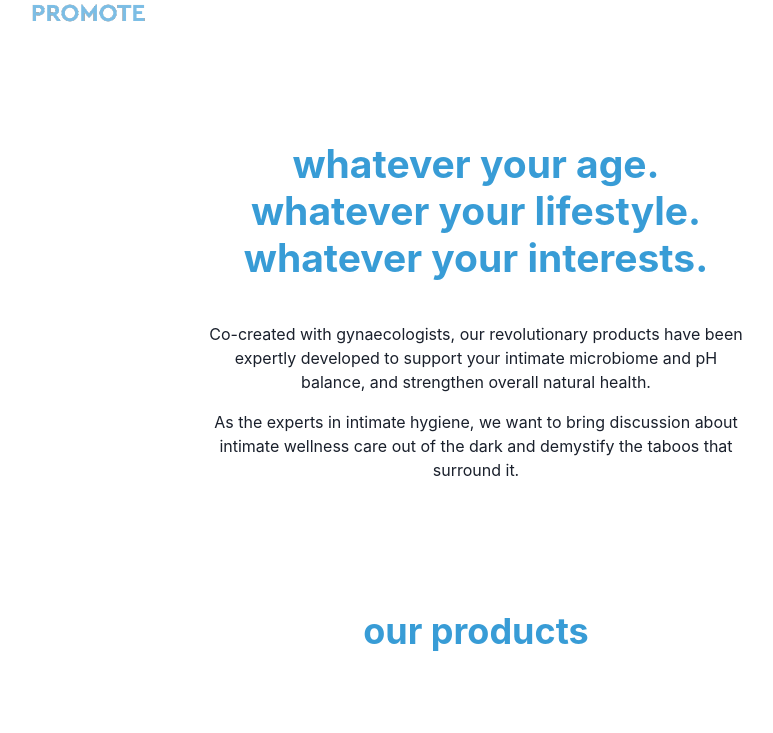
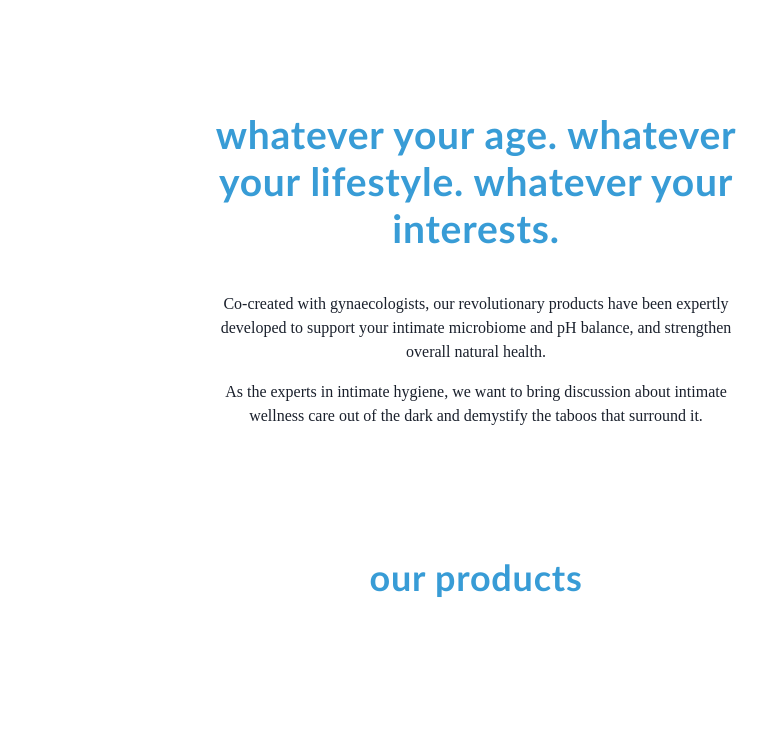
Before and after one commit to ernanicavila/tbb-test, a Next.js app: page / in a window 1280 px wide. Shown: the part 1140-1873 px from the top of the page, without its empty margins (164-937 px from the left). Built offline with nearby package versions, Linux system fonts and the light colour scheme.

Commit message:
updated landingpage

```diff
--- a/src/components/LandingPage.tsx
+++ b/src/components/LandingPage.tsx
@@ -115,6 +115,8 @@ const Landingpage = () => {
 					fontSize={{ base: '31px', md: '39px' }}
 					textAlign="center"
 					color="#389CD6"
+					fontWeight="600"
+					letterSpacing="0.78px"
 				>
 					we’re here to help
 				</Heading>
@@ -159,6 +161,8 @@ const Landingpage = () => {
 					fontSize={{ base: '31px', md: '39px' }}
 					textAlign="center"
 					color="#389CD6"
+					fontWeight="600"
+					letterSpacing="0.78px"
 				>
 					whatever your age. whatever your lifestyle. whatever your interests.
 				</Heading>
@@ -173,7 +177,13 @@ const Landingpage = () => {
 					surround it.
 				</Text>
 			</Box>
-			<Heading textAlign="center" m="120px 80px" color="#389CD6">
+			<Heading
+				fontWeight="600"
+				letterSpacing="0.78px"
+				textAlign="center"
+				m="120px 80px"
+				color="#389CD6"
+			>
 				our products
 			</Heading>
 			<Box display={{ base: 'none', md: 'block' }}>
@@ -238,6 +248,8 @@ const Landingpage = () => {
 					textAlign="center"
 					m="120px 80px"
 					color="#389CD6"
+					fontWeight="600"
+					letterSpacing="0.78px"
 				>
 					keep up to date with our discoveries
 				</Heading>
--- a/src/styles/style.css
+++ b/src/styles/style.css
@@ -1,3 +1,12 @@
+@font-face {
+	font-family: 'Trebuchet MS';
+	src: local('/fonts/trebuc.ttf'), format('ttf');
+}
+body,
+* {
+	font-family: 'Trebuchet MS' !important;
+}
+
 .outCarousel {
 	width: 100%;
 	max-width: 900px;
```
